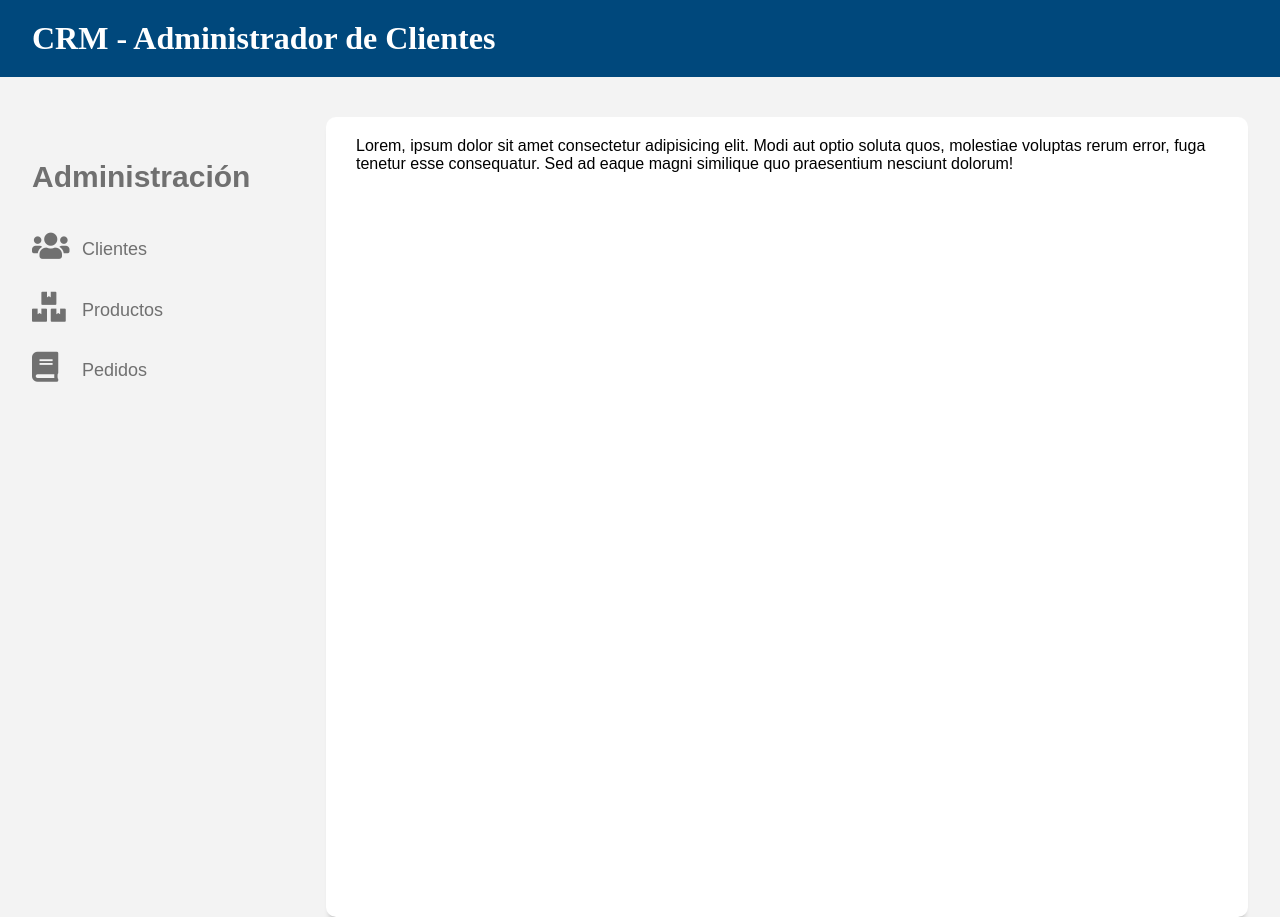
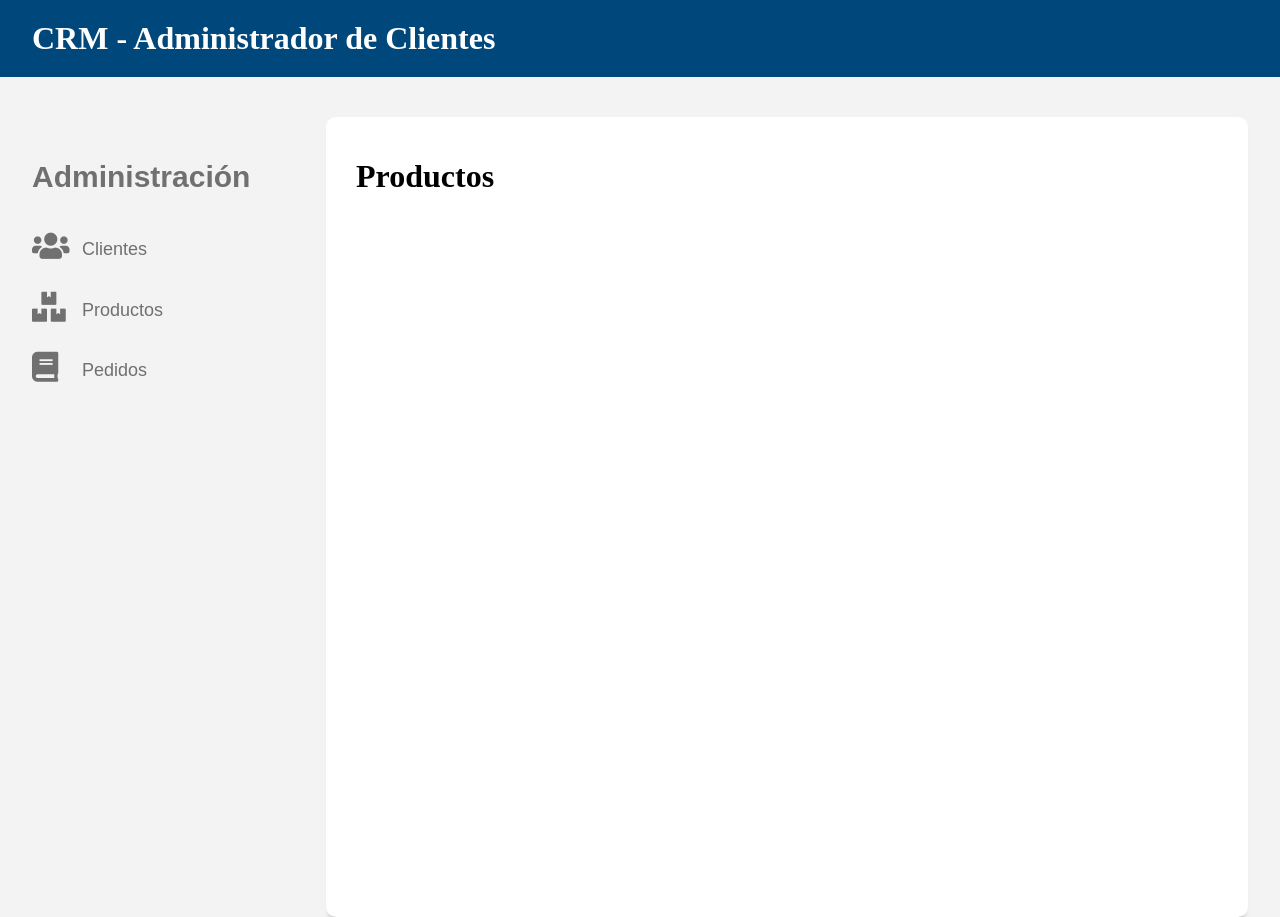
Before and after one commit to andmar001/MERN---frontend, a React (Create React App) app: page /productos in a window 1280 px wide. Built offline with nearby package versions, Linux system fonts and the light colour scheme.

Commit message:
routing de la aplicación

```diff
--- a/package.json
+++ b/package.json
@@ -8,6 +8,7 @@
     "@testing-library/user-event": "^13.5.0",
     "react": "^18.2.0",
     "react-dom": "^18.2.0",
+    "react-router-dom": "^5.2.0",
     "react-scripts": "5.0.1",
     "web-vitals": "^2.1.4"
   },
--- a/src/App.js
+++ b/src/App.js
@@ -1,22 +1,40 @@
 import React, {Fragment} from "react";
+
+/*** Layout */
+import { BrowserRouter as Router, Route, Switch } from "react-router-dom";
 
 /*** Layout */
 import Header from "./components/layout/Header";
 import Navegacion from "./components/layout/Navegacion";
 
+/*** Components */
+import Clientes from "./components/clientes/Clientes";
+import Productos from "./components/productos/Productos";
+import Pedidos from "./components/pedidos/Pedidos";
+
+
 function App(){
   return(
-    <Fragment>
-      <Header />
-      <div className="grid contenedor contenido-principal">
-        <Navegacion />
-        <main class="caja-contenido col-9">
-          {/* TODO: routing a los componentes */}
-          Lorem, ipsum dolor sit amet consectetur adipisicing elit. Modi aut optio soluta quos, molestiae voluptas rerum error, fuga tenetur esse consequatur. Sed ad eaque magni similique quo praesentium nesciunt dolorum!
-        </main>
-      </div>
+    <Router>
 
-    </Fragment>
+      <Fragment>
+        <Header />
+
+        <div class="grid contenedor contenido-principal">
+          <Navegacion />
+
+          <main className="caja-contenido col-9">
+            <Switch>
+              <Route exact path="/" component={Clientes} />
+              <Route exact path="/productos" component={Productos} />
+              <Route exact path="/pedidos" component={Pedidos} />
+            </Switch>
+          </main>
+
+        </div>
+      </Fragment>
+
+    </Router>
   )
 }
 
--- /dev/null
+++ b/src/components/clientes/Clientes.js
@@ -0,0 +1,11 @@
+import React from 'react';
+
+function Clientes() {
+  return (
+    <h1>
+      Clientes
+    </h1>
+  );
+}
+
+export default Clientes;
--- a/src/components/layout/Navegacion.js
+++ b/src/components/layout/Navegacion.js
@@ -1,14 +1,15 @@
 import React from 'react';
+import { Link } from 'react-router-dom';
 
 const Navegacion = () => {
   return (
-    <aside class="sidebar col-3">
+    <aside className="sidebar col-3">
         <h2>Administración</h2>
 
-        <nav class="navegacion">
-            <a href="index.html" class="clientes">Clientes</a>
-            <a href="productos.html" class="productos">Productos</a>
-            <a href="pedidos.html" class="pedidos">Pedidos</a>
+        <nav className="navegacion">
+            <Link to={"/"} className="clientes">Clientes</Link>
+            <Link to={"/productos"} className="productos">Productos</Link>
+            <Link to={"/pedidos"} className="pedidos">Pedidos</Link>
         </nav>
     </aside>
    );
--- /dev/null
+++ b/src/components/pedidos/Pedidos.js
@@ -0,0 +1,11 @@
+import React from 'react';
+
+function Pedidos() {
+  return (
+    <h1>
+      Pedidos
+    </h1>
+  );
+}
+
+export default Pedidos;
--- /dev/null
+++ b/src/components/productos/Productos.js
@@ -0,0 +1,11 @@
+import React from 'react';
+
+function Productos() {
+  return (
+    <h1>
+      Productos
+    </h1>
+  );
+}
+
+export default Productos;
```
Also changed, not shown: src/assets/notes.md (+7 -0 lines), 1 other file (tests, documents, lock files or other folders).
